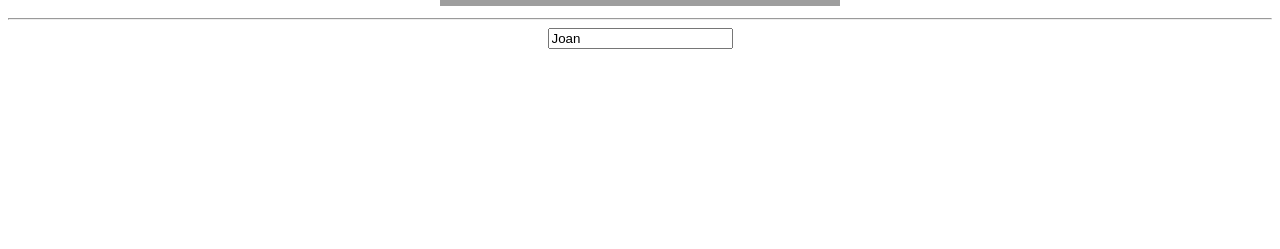
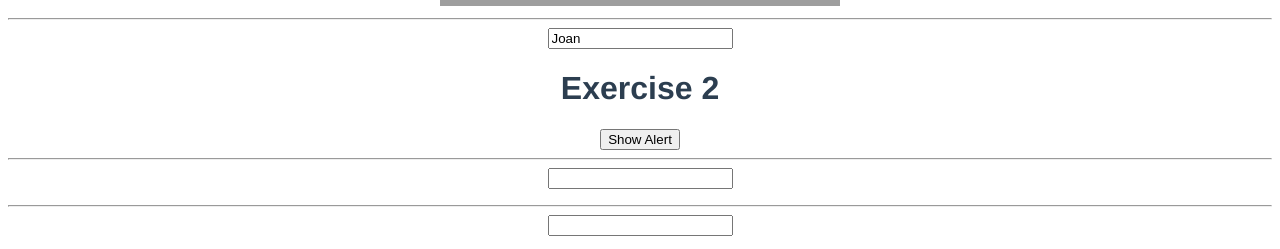
Before and after one commit to joankuah/vue-example, a Vue app: page / in a window 1280 px wide. Shown: the part 619-868 px from the top of the page. Before the commit the page ends 800 px from the top, so only its background shows below. Built offline with nearby package versions, Linux system fonts and the light colour scheme; grey boxes are pictures that could not be loaded.

Commit message:
Exercise 2

```diff
--- a/src/App.vue
+++ b/src/App.vue
@@ -2,16 +2,19 @@
   <div id="app">
     <h1>Tutorial</h1>
     <exercise1/>
+    <exercise2/>
   </div>
 </template>
 
 <script>
 import Exercise1 from './components/Exercise1.vue'
+import Exercise2 from './components/Exercise2.vue'
 
 export default {
   name: 'App',
   components: {
-    Exercise1
+    Exercise1,
+    Exercise2
   }
 }
 </script>
--- /dev/null
+++ b/src/components/Exercise2.vue
@@ -0,0 +1,35 @@
+<template>
+    <div>
+        <h1>Exercise 2</h1>
+        <!-- 1) Show an alert when the Button gets clicked -->
+        <div>
+            <button v-on:click="showAlert">Show Alert</button>
+        </div>
+        <hr>
+        <!-- 2) Listen to the "keydown" event and store the value in a data
+        property (hint: event.target.value gives you the value) -->
+        <div>
+            <input type="text" v-on:keydown="value = $event.target.value">
+            <p>{{ value }}</p>
+        </div>
+        <hr>
+        <!-- 3) Adjust the example from 2) to only fire if the "keydown" is the ENTER key -->
+        <div>
+            <input type="text" v-on:keydown.enter="value = $event.target.value">
+            <p>{{ value }}</p>
+        </div>
+    </div>
+</template>
+
+<script>
+export default {
+    data: () => ({
+        value: ''
+    }),
+    methods: {
+        showAlert: function() {
+            alert("You have clicked the button !")
+        }
+    }
+}
+</script>
```
